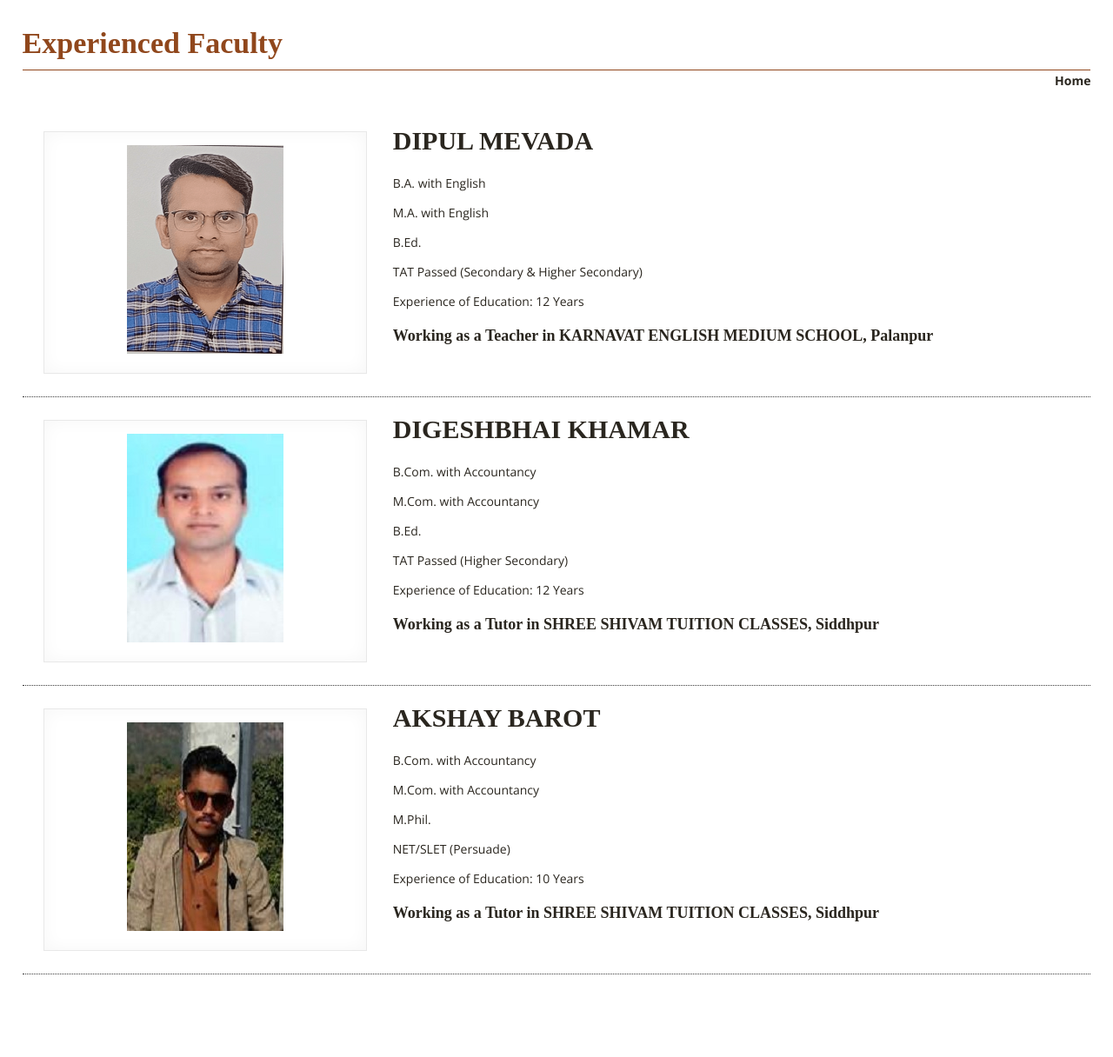
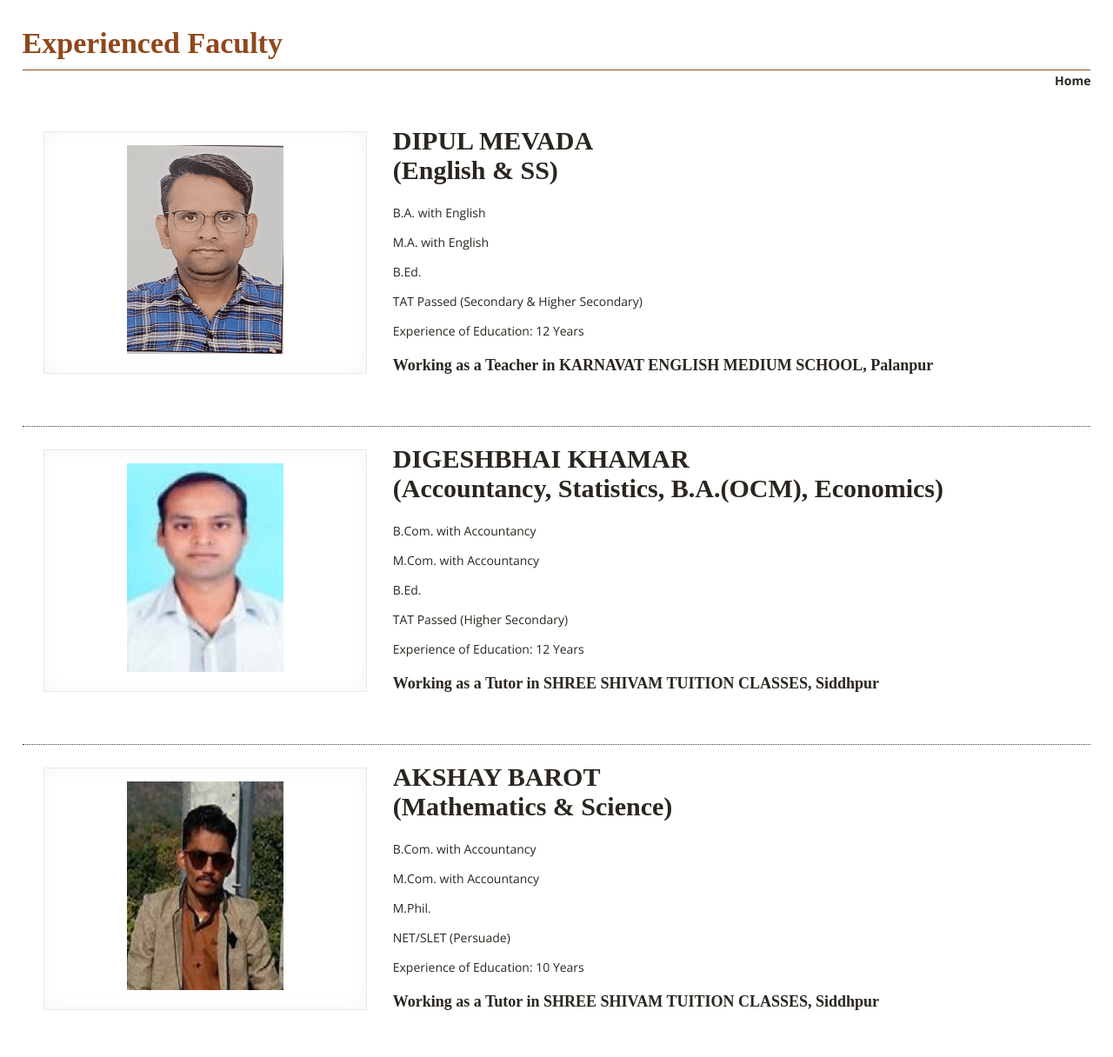
Before and after one commit to dipulmevada/shivamtuition, a plain HTML site: page faculty.html in a window 1280 px wide. Shown: the top 1216 px of the page at 87% size. Before the commit the page ends 1131 px from the top, so only its background shows below. Drawn offline with nearby package versions, Linux system fonts and the light colour scheme; a script that the page names is missing; a web font is replaced by a local one.

Commit message:
Update faculty.html

```diff
--- a/faculty.html
+++ b/faculty.html
@@ -6,6 +6,7 @@
 <head>
 
     <meta charset="UTF-8">
+    <meta name="viewport" content="width=device-width, initial-scale=1.0">
 
     <title>SHIVAM TUITION CLASSES</title>
     <meta name="description" content="The Trust has always taken a lead in initiating programs that benefit the local community. Some of them are;">
@@ -94,7 +95,7 @@
         <span class="page-breadcrumb"><a href="index.html">Home</a></span>
     </div>
     <div class="container">
-        <div class="sim-row ui-draggable" data-id="content-1" style="position: relative; left: 0px; top: 0px;"> <div class="container-fluid changebg2" id="content-mydesign1"> <div class="row"> <div class="container"> <div class="row" style=" display: flex; flex-wrap: wrap-reverse; "> <div class="col-md-4"> <div class="buildingdiv"> <div class="sim-row-edit" data-type="image"> <img src="images/image-500x700.png" alt="DIPUL MEVADA" class="img-responsive"> </div> </div> </div> <div class="col-md-8 text-left"> <h4 class="sim-row-edit" data-type="titlewithcolorsize" id="content-mydesign1-title1" style="color: rgb(42, 38, 31); font-size: 30px; font-family: arrusfont;">DIPUL MEVADA</h4> <div class="sim-row-edit" data-type="editor">
+        <div class="sim-row ui-draggable" data-id="content-1" style="position: relative; left: 0px; top: 0px;"> <div class="container-fluid changebg2" id="content-mydesign1"> <div class="row"> <div class="container"> <div class="row" style=" display: flex; flex-wrap: wrap-reverse; "> <div class="col-md-4"> <div class="buildingdiv"> <div class="sim-row-edit" data-type="image"> <img src="images/image-500x700.png" alt="DIPUL MEVADA" class="img-responsive"> </div> </div> </div> <div class="col-md-8 text-left"> <h4 class="sim-row-edit" data-type="titlewithcolorsize" id="content-mydesign1-title1" style="color: rgb(42, 38, 31); font-size: 30px; font-family: arrusfont;">DIPUL MEVADA<br>(English & SS)</h4> <div class="sim-row-edit" data-type="editor">
 			<style> table, th, td {border:1px solid black;}</style>
 			   </head>
 			 <p> B.A. with English </p>
@@ -105,7 +106,7 @@
 			<p> <h4 class="sim-row-edit" data-type="titlewithcolorsize" id="content-mydesign1-title1" style="color: rgb(42, 38, 31); font-size: 18px; font-family: arrusfont;">Working as a Teacher in KARNAVAT ENGLISH MEDIUM SCHOOL, Palanpur</h4></p></div>
 			 <div class="inblk"> &nbsp; </div> <div class="inblk notshow"> <a href="http://ddchoksibedcollege.edu.in/" class="elebutton ele12 sim-row-edit" id="content-mydesign1-link2changelink2" data-type="link">inactive</a> </div> </div> </div> </div> </div> </div> </div><div class="sim-row ui-draggable" data-id="he-6" style="position: relative; left: 0px; top: 0px;"> <div class="container-fluid changebg11" id="he-mydesign6new"> <div class="row"> <div class="container" id="he-mydesign6"> </div> </div> </div> <div class="clearfix"></div> </div>
 
-		        <div class="sim-row ui-draggable" data-id="content-1" style="position: relative; left: 0px; top: 0px;"> <div class="container-fluid changebg2" id="content-mydesign1"> <div class="row"> <div class="container"> <div class="row" style=" display: flex; flex-wrap: wrap-reverse; "> <div class="col-md-4"> <div class="buildingdiv"> <div class="sim-row-edit" data-type="image"> <img src="images/digesh new.jpg" alt="Digeshbhai" class="img-responsive"> </div> </div> </div> <div class="col-md-8 text-left"> <h4 class="sim-row-edit" data-type="titlewithcolorsize" id="content-mydesign1-title1" style="color: rgb(42, 38, 31); font-size: 30px; font-family: arrusfont;">DIGESHBHAI KHAMAR</h4> <div class="sim-row-edit" data-type="editor">
+		        <div class="sim-row ui-draggable" data-id="content-1" style="position: relative; left: 0px; top: 0px;"> <div class="container-fluid changebg2" id="content-mydesign1"> <div class="row"> <div class="container"> <div class="row" style=" display: flex; flex-wrap: wrap-reverse; "> <div class="col-md-4"> <div class="buildingdiv"> <div class="sim-row-edit" data-type="image"> <img src="images/digesh new.jpg" alt="Digeshbhai" class="img-responsive"> </div> </div> </div> <div class="col-md-8 text-left"> <h4 class="sim-row-edit" data-type="titlewithcolorsize" id="content-mydesign1-title1" style="color: rgb(42, 38, 31); font-size: 30px; font-family: arrusfont;">DIGESHBHAI KHAMAR<br>(Accountancy, Statistics, B.A.(OCM), Economics)</h4> <div class="sim-row-edit" data-type="editor">
 			<style> table, th, td {border:1px solid black;}</style>
 			   </head>
 			 <p> B.Com. with Accountancy </p>
@@ -116,7 +117,7 @@
 			<p> <h4 class="sim-row-edit" data-type="titlewithcolorsize" id="content-mydesign1-title1" style="color: rgb(42, 38, 31); font-size: 18px; font-family: arrusfont;">Working as a Tutor in SHREE SHIVAM TUITION CLASSES, Siddhpur</h4></p></div>
 			 <div class="inblk"> &nbsp; </div> <div class="inblk notshow"> <a href="http://ddchoksibedcollege.edu.in/" class="elebutton ele12 sim-row-edit" id="content-mydesign1-link2changelink2" data-type="link">inactive</a> </div> </div> </div> </div> </div> </div> </div><div class="sim-row ui-draggable" data-id="he-6" style="position: relative; left: 0px; top: 0px;"> <div class="container-fluid changebg11" id="he-mydesign6new"> <div class="row"> <div class="container" id="he-mydesign6"> </div> </div> </div> <div class="clearfix"></div> </div>
 
-			 		        <div class="sim-row ui-draggable" data-id="content-1" style="position: relative; left: 0px; top: 0px;"> <div class="container-fluid changebg2" id="content-mydesign1"> <div class="row"> <div class="container"> <div class="row" style=" display: flex; flex-wrap: wrap-reverse; "> <div class="col-md-4"> <div class="buildingdiv"> <div class="sim-row-edit" data-type="image"> <img src="images/akshaysir.jpeg" alt="Axaybhai" class="img-responsive"> </div> </div> </div> <div class="col-md-8 text-left"> <h4 class="sim-row-edit" data-type="titlewithcolorsize" id="content-mydesign1-title1" style="color: rgb(42, 38, 31); font-size: 30px; font-family: arrusfont;">AKSHAY BAROT</h4> <div class="sim-row-edit" data-type="editor">
+			 		        <div class="sim-row ui-draggable" data-id="content-1" style="position: relative; left: 0px; top: 0px;"> <div class="container-fluid changebg2" id="content-mydesign1"> <div class="row"> <div class="container"> <div class="row" style=" display: flex; flex-wrap: wrap-reverse; "> <div class="col-md-4"> <div class="buildingdiv"> <div class="sim-row-edit" data-type="image"> <img src="images/akshaysir.jpeg" alt="Axaybhai" class="img-responsive"> </div> </div> </div> <div class="col-md-8 text-left"> <h4 class="sim-row-edit" data-type="titlewithcolorsize" id="content-mydesign1-title1" style="color: rgb(42, 38, 31); font-size: 30px; font-family: arrusfont;">AKSHAY BAROT<br>(Mathematics & Science)</h4> <div class="sim-row-edit" data-type="editor">
 			<style> table, th, td {border:1px solid black;}</style>
 			   </head>
 			 <p> B.Com. with Accountancy </p>
```
